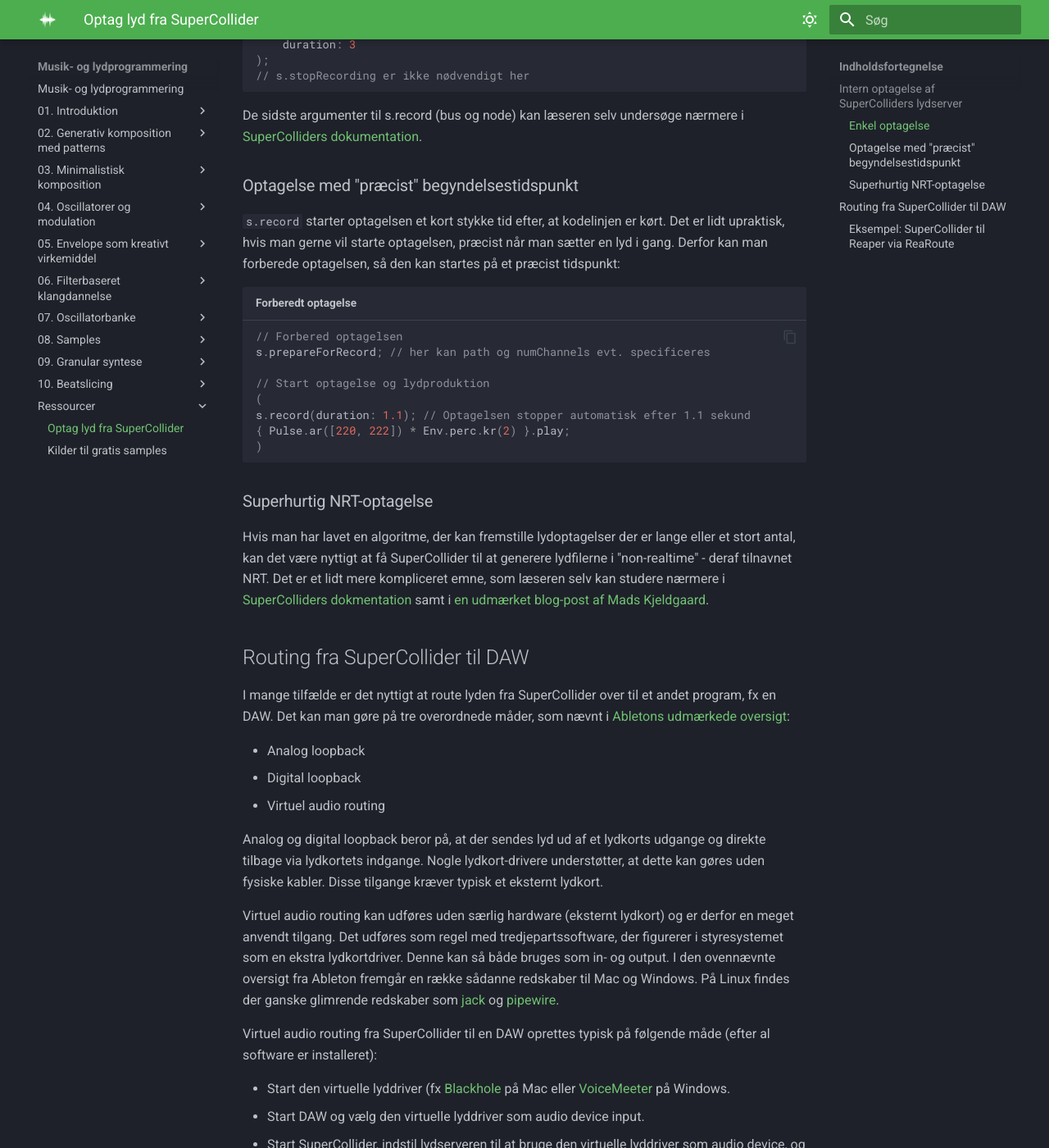
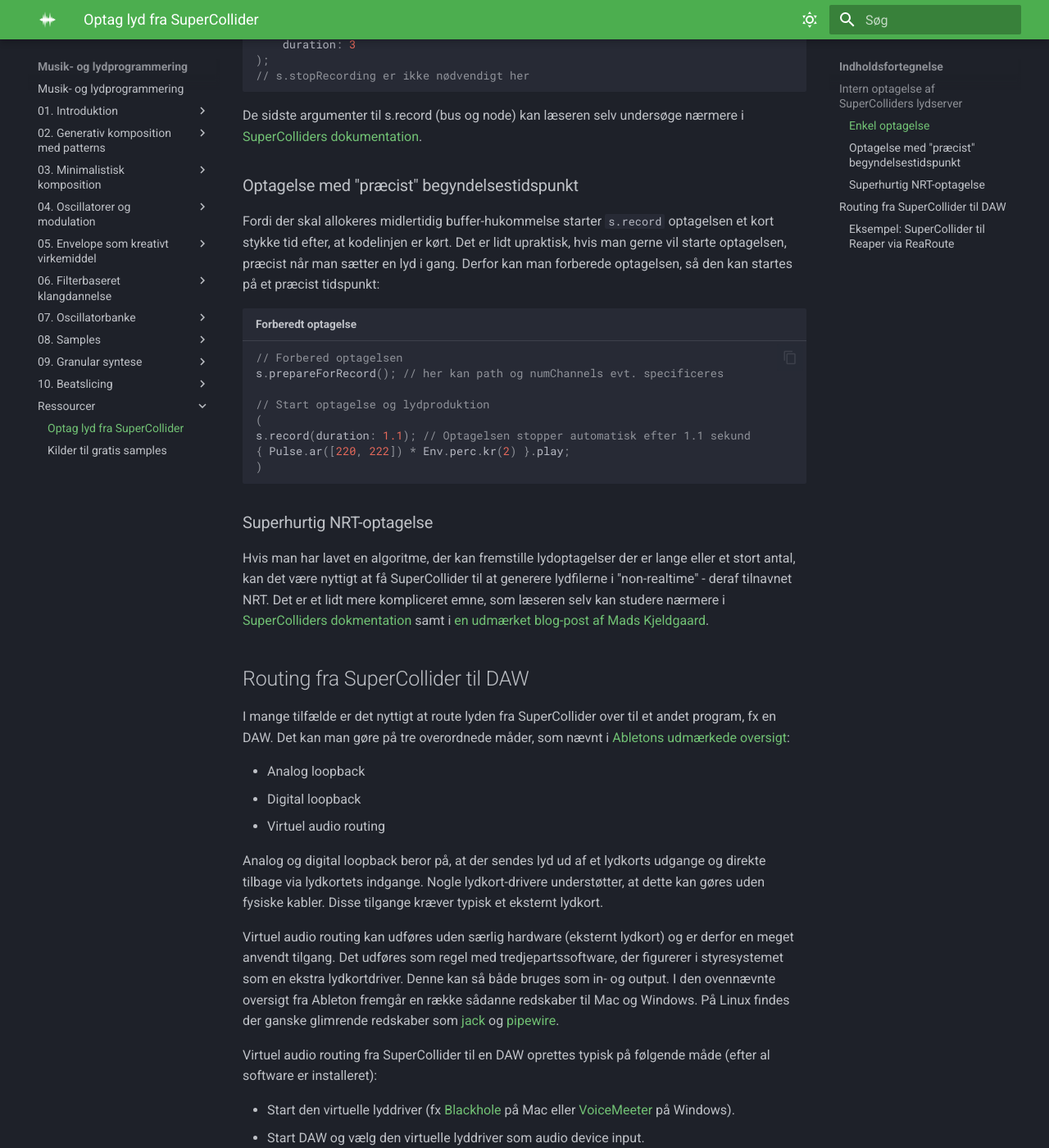
Before and after one commit to sparkletop/sparkletop.github.io, an MkDocs documentation site: the page built from docs/Ressourcer/art2-optag_supercollider.md, in a window 1280 px wide and 1400 px high, scrolled down 1157 px. Shown: the whole window at 82% size. Built offline with MkDocs 1.6.1 and Material for MkDocs 9.7.7, drawn with Linux system fonts in a browser that asks for light colours.

Commit message:
minor fix

````diff
--- a/docs/Ressourcer/art2-optag_supercollider.md
+++ b/docs/Ressourcer/art2-optag_supercollider.md
@@ -42,11 +42,11 @@ De sidste argumenter til s.record (bus og node) kan læseren selv undersøge næ
 
 ### Optagelse med "præcist" begyndelsestidspunkt
 
-`s.record` starter optagelsen et kort stykke tid efter, at kodelinjen er kørt. Det er lidt upraktisk, hvis man gerne vil starte optagelsen, præcist når man sætter en lyd i gang. Derfor kan man forberede optagelsen, så den kan startes på et præcist tidspunkt:
+Fordi der skal allokeres midlertidig buffer-hukommelse starter `s.record` optagelsen et kort stykke tid efter, at kodelinjen er kørt. Det er lidt upraktisk, hvis man gerne vil starte optagelsen, præcist når man sætter en lyd i gang. Derfor kan man forberede optagelsen, så den kan startes på et præcist tidspunkt:
 
 ```sc title="Forberedt optagelse"
 // Forbered optagelsen
-s.prepareForRecord; // her kan path og numChannels evt. specificeres
+s.prepareForRecord(); // her kan path og numChannels evt. specificeres
 
 // Start optagelse og lydproduktion
 (
@@ -73,7 +73,7 @@ Virtuel audio routing kan udføres uden særlig hardware (eksternt lydkort) og e
 
 Virtuel audio routing fra SuperCollider til en DAW oprettes typisk på følgende måde (efter al software er installeret):
 
-- Start den virtuelle lyddriver (fx [Blackhole](https://github.com/ExistentialAudio/BlackHole) på Mac eller [VoiceMeeter](https://vb-audio.com/Voicemeeter/index.htm) på Windows.
+- Start den virtuelle lyddriver (fx [Blackhole](https://github.com/ExistentialAudio/BlackHole) på Mac eller [VoiceMeeter](https://vb-audio.com/Voicemeeter/index.htm) på Windows).
 - Start DAW og vælg den virtuelle lyddriver som audio device input.
 - Start SuperCollider, indstil lydserveren til at bruge den virtuelle lyddriver som audio device, og (gen)start lydserveren.
 
````
